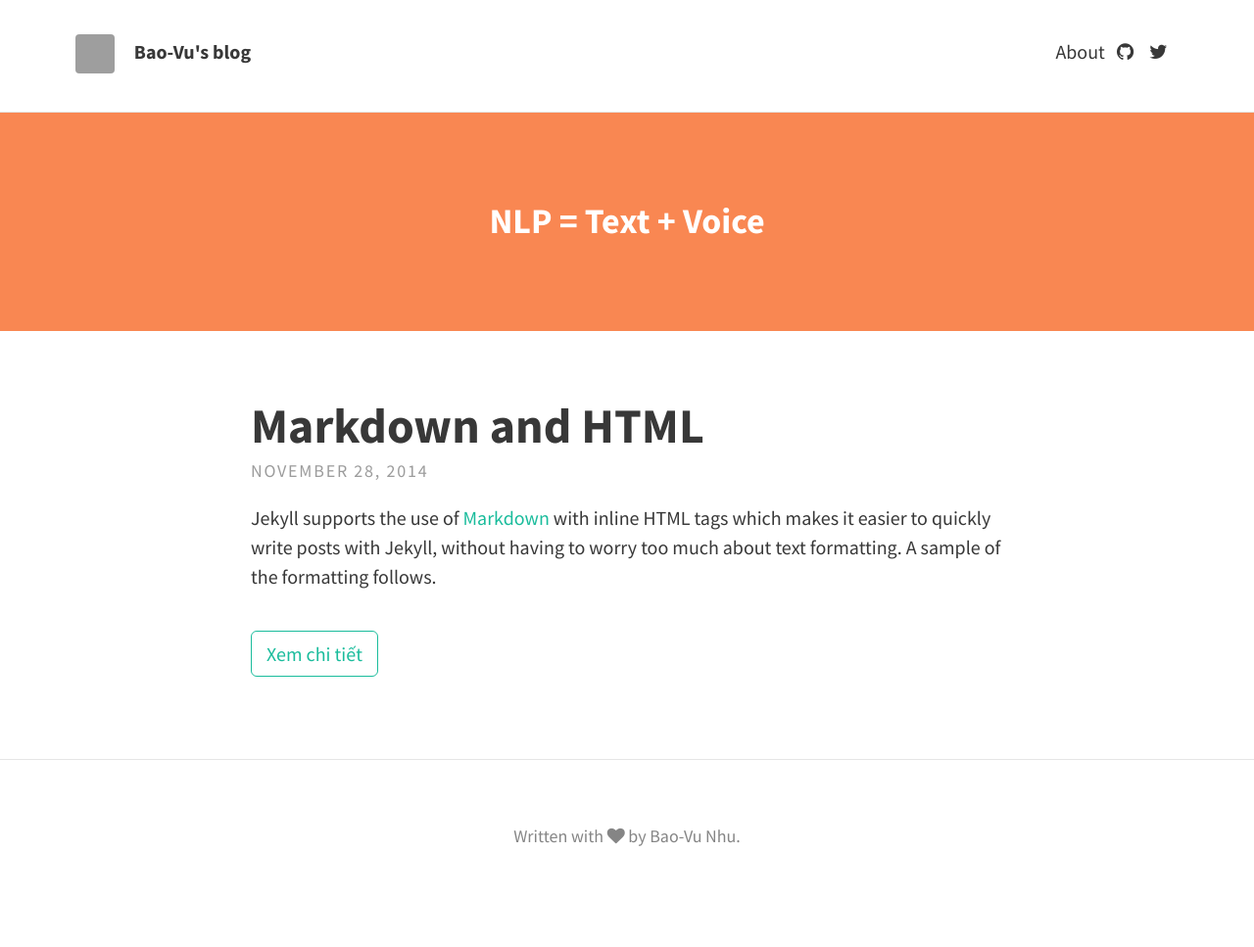
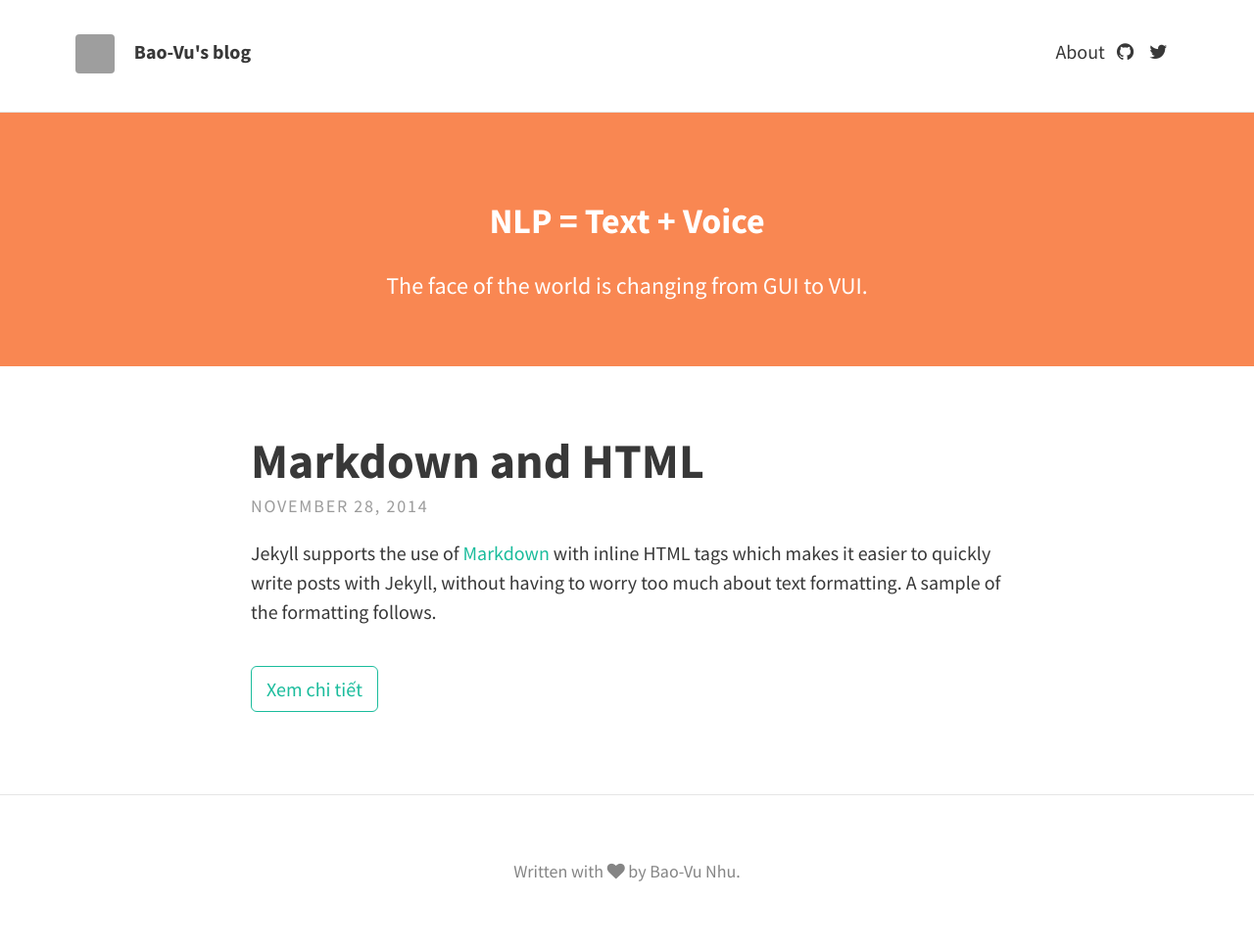
Before and after one commit to vunb/vunb.github.io, a Jekyll site: the page built from index.html, in a window 1280 px wide. Shown: the whole page at 98% size. Built offline with Jekyll 4.4.1, drawn with Linux system fonts in a browser that asks for light colours; nearby versions of some CDN libraries; the list of posts is cut into pages by our own code; before the commit the page ends 931 px from its top, so only the background shows below that; grey boxes are pictures that could not be loaded.

Commit message:
add text to heading

```diff
--- a/_config.yml
+++ b/_config.yml
@@ -13,6 +13,8 @@ theme_settings:
   # Header and footer text
   header_text: >
      <h3>NLP = Text + Voice</h3>
+
+     <p>The face of the world is changing from GUI to VUI.</p>
   header_text_feature_image:
   footer_text: >
    Written with <i class="fa fa-heart orange" aria-hidden="true"></i> by Bao-Vu Nhu.
```
